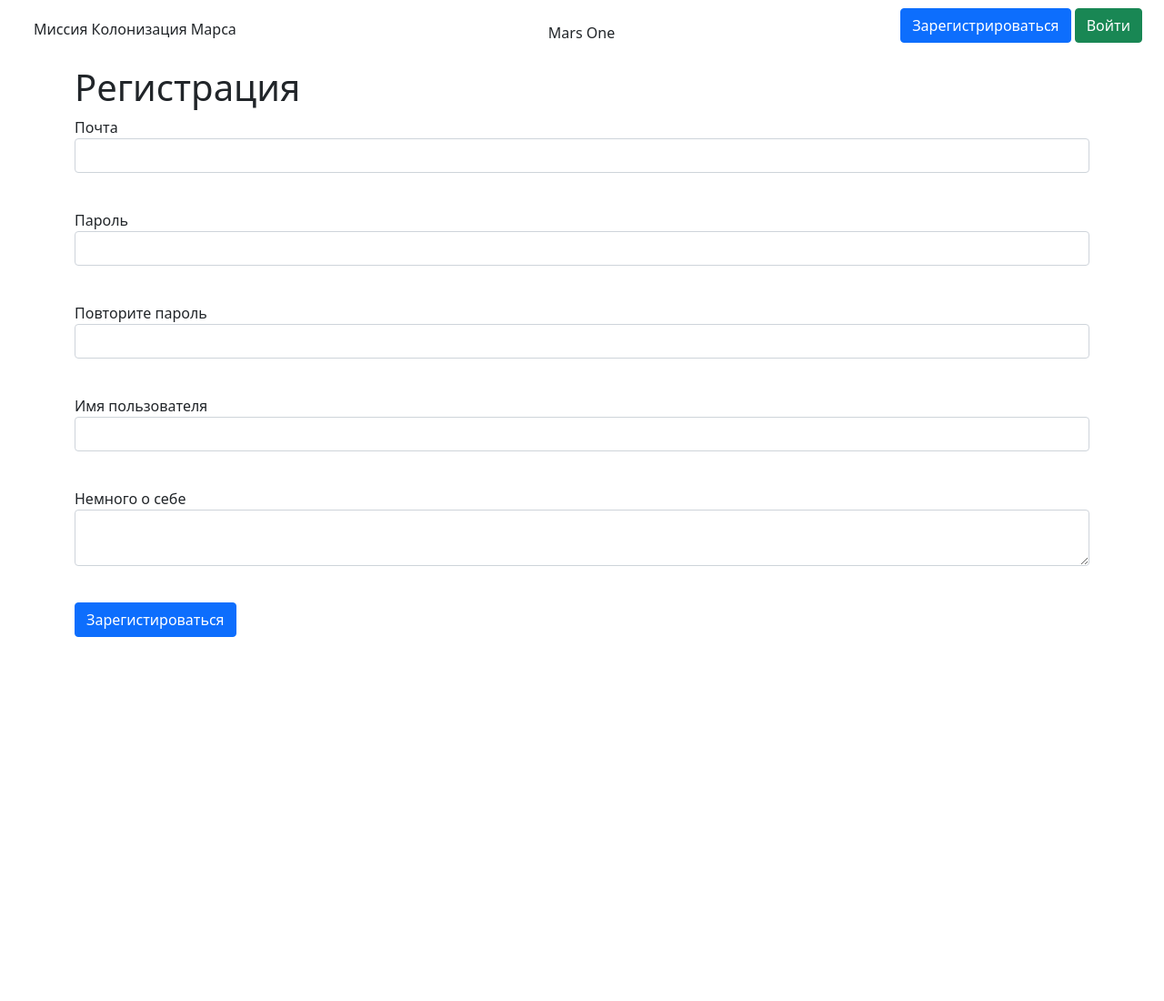
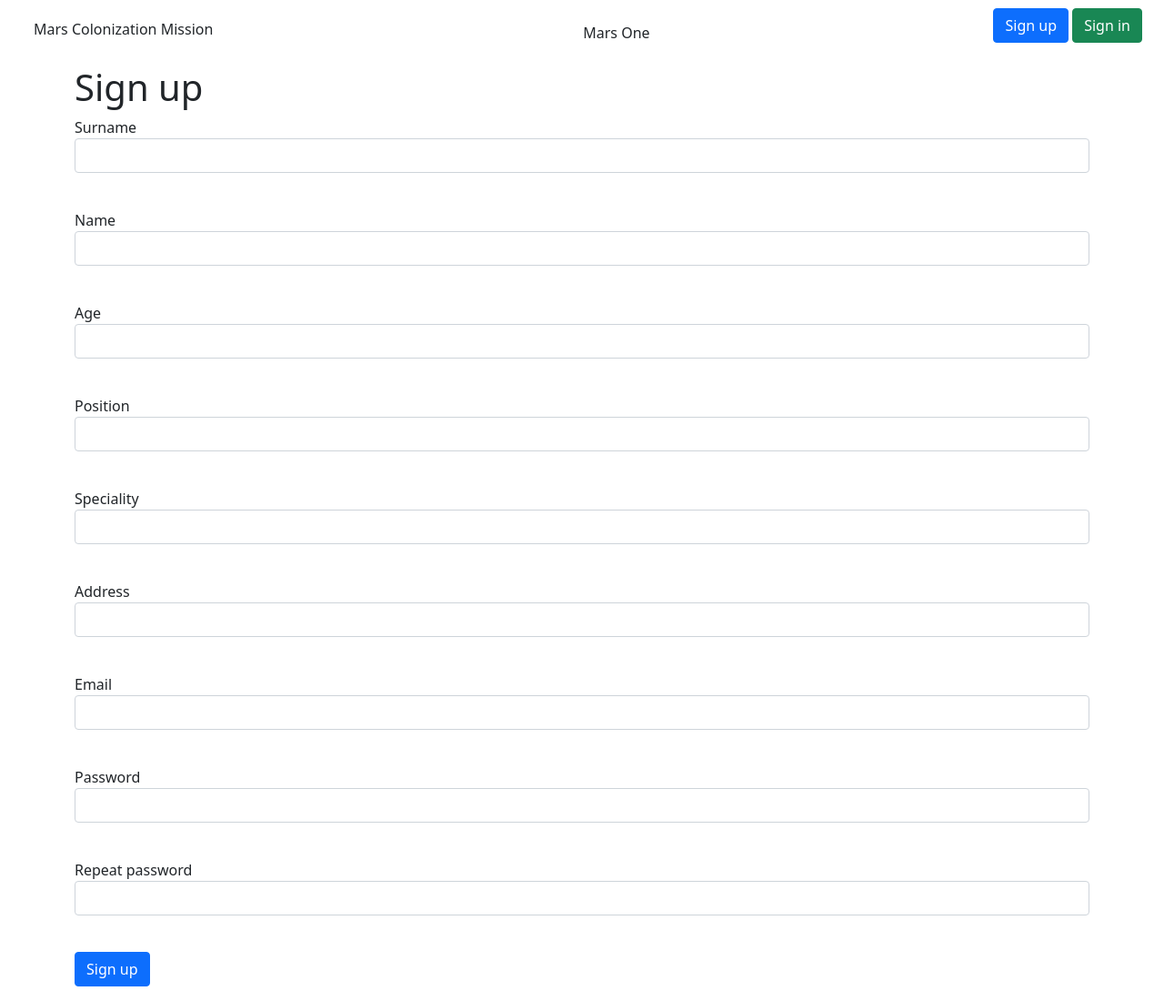
Before and after one commit to genhost/mars, a Flask app: page /register in a window 1280 px wide. Shown: the whole page at 91% size. Before the commit the page ends 700 px from the top, so only its background shows below. Run offline with Flask 3, Linux system fonts and the light colour scheme.

Commit message:
translate all to English and fix fatal bugs

```diff
--- a/mars/data/db_session.py
+++ b/mars/data/db_session.py
@@ -15,10 +15,10 @@ def global_init(db_file):
         return
 
     if not db_file or not db_file.strip():
-        raise Exception("Необходимо указать файл базы данных.")
+        raise Exception("You must specify database file")
 
     conn_str = f"sqlite:///{db_file.strip()}?check_same_thread=False"
-    print(f"Подключение к базе данных по адресу {conn_str}")
+    print(f"Connecting to the database with URL {conn_str}")
 
     engine = sa.create_engine(conn_str, echo=False)
     __factory = orm.sessionmaker(bind=engine)
--- a/mars/forms/user.py
+++ b/mars/forms/user.py
@@ -1,7 +1,7 @@
 from wtforms import (
+    IntegerField,
     PasswordField,
     StringField,
-    TextAreaField,
     SubmitField,
     EmailField,
     BooleanField,
@@ -11,16 +11,20 @@ from wtforms.validators import DataRequired
 
 
 class RegisterForm(FlaskForm):
-    email = EmailField("Почта", validators=[DataRequired()])
-    password = PasswordField("Пароль", validators=[DataRequired()])
-    password_again = PasswordField("Повторите пароль", validators=[DataRequired()])
-    name = StringField("Имя пользователя", validators=[DataRequired()])
-    about = TextAreaField("Немного о себе")
-    submit = SubmitField("Зарегистироваться")
+    surname = StringField("Surname", validators=[DataRequired()])
+    name = StringField("Name", validators=[DataRequired()])
+    age = IntegerField("Age", validators=[DataRequired()])
+    position = StringField("Position", validators=[DataRequired()])
+    speciality = StringField("Speciality", validators=[DataRequired()])
+    address = StringField("Address", validators=[DataRequired()])
+    email = EmailField("Email", validators=[DataRequired()])
+    password = PasswordField("Password", validators=[DataRequired()])
+    password_again = PasswordField("Repeat password", validators=[DataRequired()])
+    submit = SubmitField("Sign up")
 
 
 class LoginForm(FlaskForm):
-    email = StringField("Почта", validators=[DataRequired()])
-    password = PasswordField("Пароль", validators=[DataRequired()])
-    remember_me = BooleanField("Запомнить меня")
-    submit = SubmitField("Войти")
+    email = StringField("Email", validators=[DataRequired()])
+    password = PasswordField("Password", validators=[DataRequired()])
+    remember_me = BooleanField("Remember me")
+    submit = SubmitField("Sign in")
--- a/mars/main.py
+++ b/mars/main.py
@@ -25,9 +25,9 @@ login_manager.init_app(app)
 
 
 @login_manager.user_loader
-def load_user(user_id):
+def load_user(id):
     db_sess = db_session.create_session()
-    return db_sess.query(User).get(user_id)
+    return db_sess.get(User, id)
 
 
 @app.route("/")
@@ -51,23 +51,32 @@ def reqister():
         if form.password.data != form.password_again.data:
             return render_template(
                 "register.html",
-                title="Регистрация",
+                title="Sign up",
                 form=form,
-                message="Пароли не совпадают",
+                message="Passwords doesn't match",
             )
         db_sess = db_session.create_session()
         if db_sess.query(User).filter(User.email == form.email.data).first():
             return render_template(
                 "register.html",
-                title="Регистрация",
+                title="Sign up",
                 form=form,
-                message="Такой пользователь уже есть",
+                message="This user exists",
             )
-        user = User(name=form.name.data, email=form.email.data, about=form.about.data)
+        user = User(
+            surname=form.surname.data,
+            name=form.name.data,
+            age=form.age.data,
+            position=form.position.data,
+            speciality=form.speciality.data,
+            address=form.address.data,
+            email=form.email.data,
+        )
         user.set_password(form.password.data)
         db_sess.add(user)
         db_sess.commit()
-        return redirect("/login")
+        login_user(user)
+        return redirect("/")
     return render_template("register.html", title="Регистрация", form=form)
 
 
@@ -81,9 +90,9 @@ def login():
             login_user(user, remember=form.remember_me.data)
             return redirect("/")
         return render_template(
-            "login.html", message="Неправильный логин или пароль", form=form
+            "login.html", message="Incorrect login or password", form=form
         )
-    return render_template("login.html", title="Авторизация", form=form)
+    return render_template("login.html", title="Sign in", form=form)
 
 
 @app.route("/logout")
@@ -107,7 +116,7 @@ def add_news():
         db_sess.merge(current_user)
         db_sess.commit()
         return redirect("/")
-    return render_template("news.html", title="Добавление новости", form=form)
+    return render_template("news.html", title="Add", form=form)
 
 
 @app.route("/news/<int:id>", methods=["GET", "POST"])
@@ -138,7 +147,7 @@ def edit_news(id):
             return redirect("/")
         else:
             abort(404)
-    return render_template("news.html", title="Редактирование новости", form=form)
+    return render_template("news.html", title="Edit", form=form)
 
 
 @app.route("/news_delete/<int:id>", methods=["GET", "POST"])
--- a/mars/templates/base.html
+++ b/mars/templates/base.html
@@ -13,7 +13,7 @@
         <div class="container-fluid">
             <nav class="navbar bg-body-tertiary">
                 <div class="container-fluid">
-                    <h1 class="navbar-brand" ><a class="btn" href="/">Миссия Колонизация Марса</a></h1>
+                    <h1 class="navbar-brand" ><a class="btn" href="/">Mars Colonization Mission</a></h1>
                     <span class="navbar-text">
                         Mars One
                     </span>
@@ -22,8 +22,8 @@
                         <a class="navbar-brand" href="/logout">{{ current_user.name }}</a>
                     {% else %}
                         <p>
-                            <a class="btn btn-primary " href="/register">Зарегистрироваться</a>
-                            <a class="btn btn-success" href="/login">Войти</a>
+                            <a class="btn btn-primary " href="/register">Sign up</a>
+                            <a class="btn btn-success" href="/login">Sign in</a>
                         </p>
                     {% endif %}
                 </div>
--- a/mars/templates/login.html
+++ b/mars/templates/login.html
@@ -1,7 +1,7 @@
 {% extends "base.html" %}
 
 {% block content %}
-<h1>Авторизация</h1>
+<h1>Sign in</h1>
 <form action="" method="post" novalidate>
     {{ form.hidden_tag() }}
     <p>
--- a/mars/templates/news.html
+++ b/mars/templates/news.html
@@ -1,7 +1,7 @@
 {% extends "base.html" %}
 
 {% block content %}
-<h1>Добавление новости</h1>
+<h1>Create news</h1>
 <form action="" method="post">
     {{ form.hidden_tag() }}
     <p>
--- a/mars/templates/register.html
+++ b/mars/templates/register.html
@@ -1,12 +1,66 @@
 {% extends "base.html" %}
 
 {% block content %}
-<h1>Регистрация</h1>
+<h1>Sign up</h1>
 <form action="" method="post">
     {{ form.hidden_tag() }}
     <p>
+        {{ form.surname.label }}<br>
+        {{ form.surname(class="form-control") }}<br>
+        {% for error in form.surname.errors %}
+            <p class="alert alert-danger" role="alert">
+                {{ error }}
+            </p>
+        {% endfor %}
+    </p>
+    <p>
+        {{ form.name.label }}<br>
+        {{ form.name(class="form-control") }}<br>
+        {% for error in form.name.errors %}
+            <p class="alert alert-danger" role="alert">
+                {{ error }}
+            </p>
+        {% endfor %}
+    </p>
+    <p>
+        {{ form.age.label }}<br>
+        {{ form.age(class="form-control") }}<br>
+        {% for error in form.age.errors %}
+            <p class="alert alert-danger" role="alert">
+                {{ error }}
+            </p>
+        {% endfor %}
+    </p>
+    <p>
+        {{ form.position.label }}<br>
+        {{ form.position(class="form-control") }}<br>
+        {% for error in form.position.errors %}
+            <p class="alert alert-danger" role="alert">
+                {{ error }}
+            </p>
+        {% endfor %}
+    </p>
+    <p>
+        {{ form.speciality.label }}<br>
+        {{ form.speciality(class="form-control") }}<br>
+        {% for error in form.speciality.errors %}
+            <p class="alert alert-danger" role="alert">
+                {{ error }}
+            </p>
+        {% endfor %}
+    </p>
+    <p>
+        {{ form.address.label }}<br>
+        {{ form.address(class="form-control") }}<br>
+        {% for error in form.address.errors %}
+            <p class="alert alert-danger" role="alert">
+                {{ error }}
+            </p>
+        {% endfor %}
+    </p>
+    <p>
         {{ form.email.label }}<br>
-        {{ form.email(class="form-control", type="email") }}<br>
+        {{ form.email(class="form-control", tpye="email") }}<br>
         {% for error in form.email.errors %}
             <p class="alert alert-danger" role="alert">
                 {{ error }}
@@ -31,24 +85,6 @@
             </p>
         {% endfor %}
     </p>
-    <p>
-        {{ form.name.label }}<br>
-        {{ form.name(class="form-control") }}<br>
-        {% for error in form.name.errors %}
-            <p class="alert alert-danger" role="alert">
-                {{ error }}
-            </p>
-        {% endfor %}
-    </p>
-    <p>
-        {{ form.about.label }}<br>
-        {{ form.about(class="form-control") }}<br>
-        {% for error in form.about.errors %}
-            <p class="alert alert-danger" role="alert">
-                {{ error }}
-            </p>
-        {% endfor %}
-    </p>
     <p>{{ form.submit(type="submit", class="btn btn-primary") }}</p>
     {{message}}
 </form>
```
Also changed, not shown: mars/forms/news.py (+4 -4 lines), mars/templates/index.html (+5 -5 lines).
